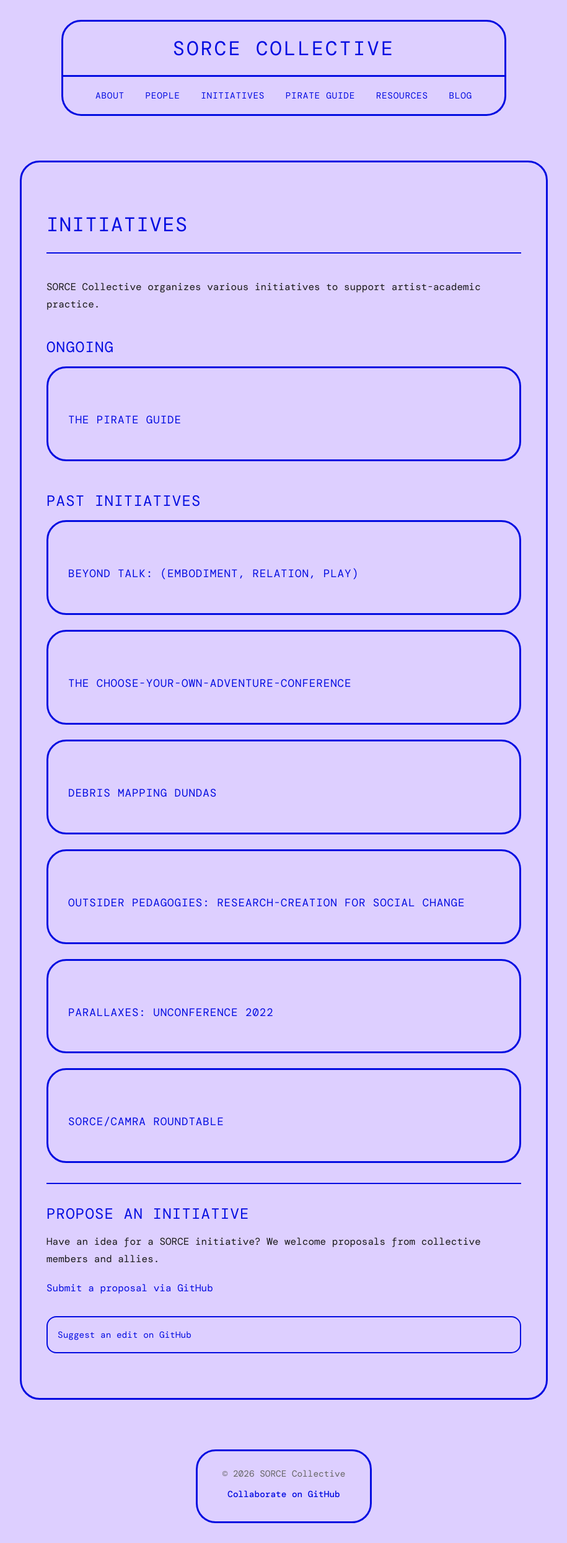
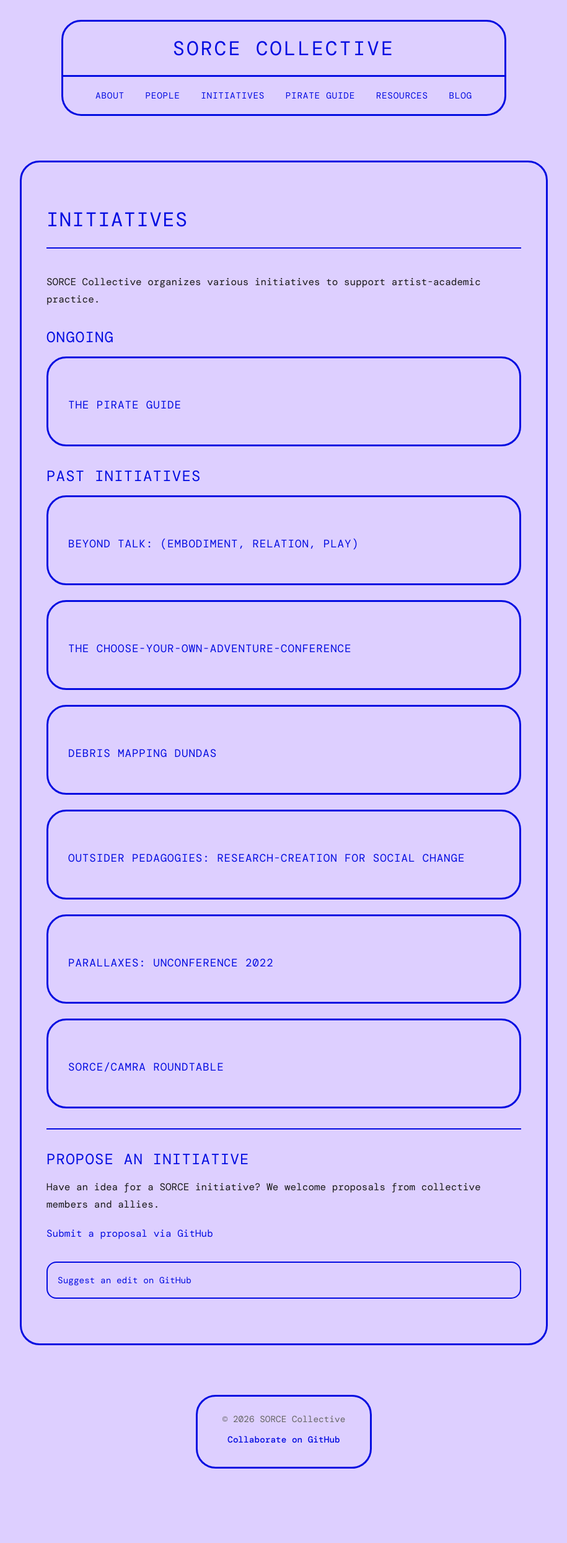
Before and after one commit to iowyth/sorce, a Jekyll site: the page built from initiatives.md, in a window 1280 px wide. Shown: the whole page at 62% size, without its empty margins (182-1097 px from the left). Built offline with Jekyll 4.4.1, drawn with Linux system fonts in a browser that asks for light colours; some web fonts are replaced; after the commit the page ends 2401 px from its top, so only the background shows below that.

Commit message:
Balance heading margins - 2rem top, 1rem bottom
Reduce margin-top to 2rem for better visual balance.
Remove extra rules for bordered elements - the 2rem
default should provide enough spacing.

Co-Authored-By: Claude Opus 4.5 <noreply@anthropic.com>

```diff
--- a/assets/css/style.css
+++ b/assets/css/style.css
@@ -44,7 +44,7 @@ body {
 h1, h2, h3, h4, h5, h6 {
   font-weight: 400;
   line-height: 1.3;
-  margin-top: 2.5rem;
+  margin-top: 2rem;
   margin-bottom: 1rem;
   color: var(--primary-blue);
   text-transform: uppercase;
@@ -64,17 +64,6 @@ h1, h2, h3, h4, h5, h6 {
 .home-intro > h1:first-child,
 .home-intro > h2:first-child {
   margin-top: 0;
-}
-
-/* Extra spacing for headings after bordered elements */
-.home-intro + h2,
-.posts-list + h2,
-.posts-list + p + h2,
-.people-grid + h2,
-.person-card + h2,
-.initiative-card + h2,
-.initiatives-list + h2 {
-  margin-top: 3rem;
 }
 
 h1, h2 {
```
